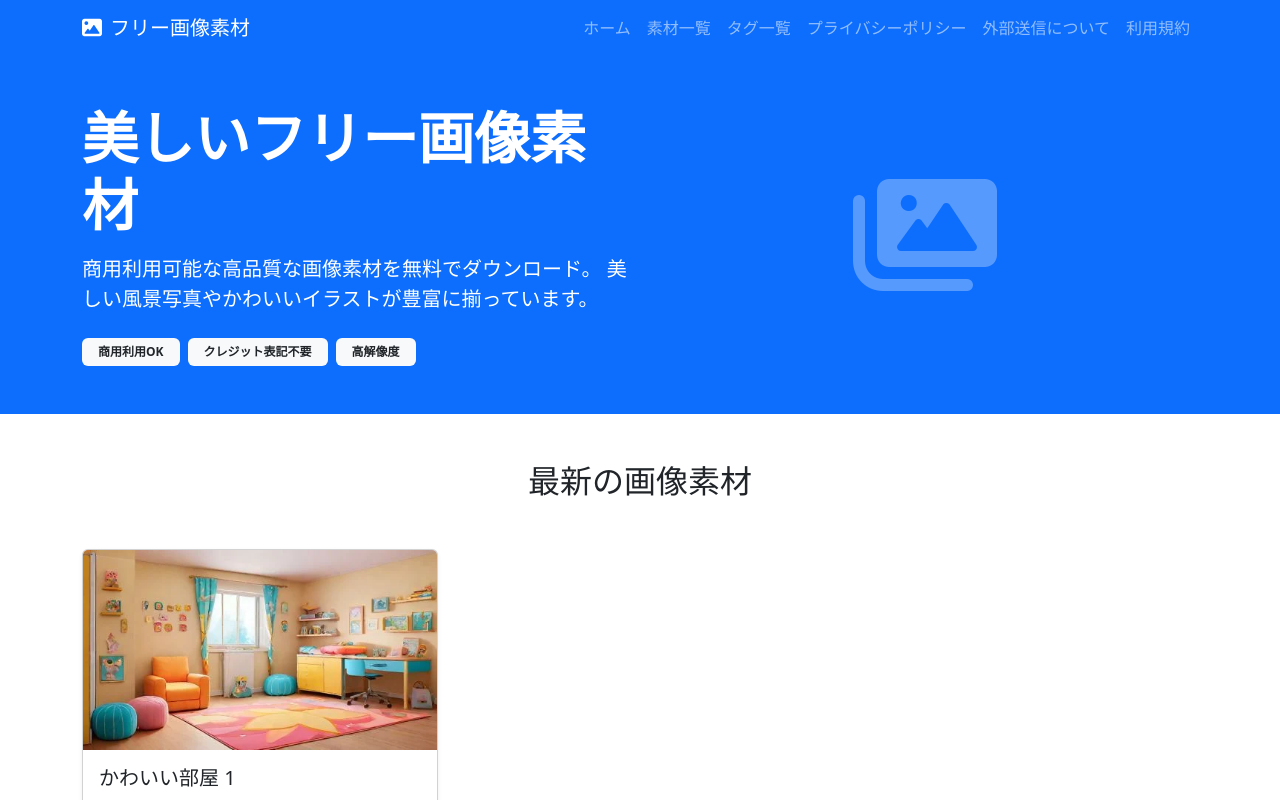
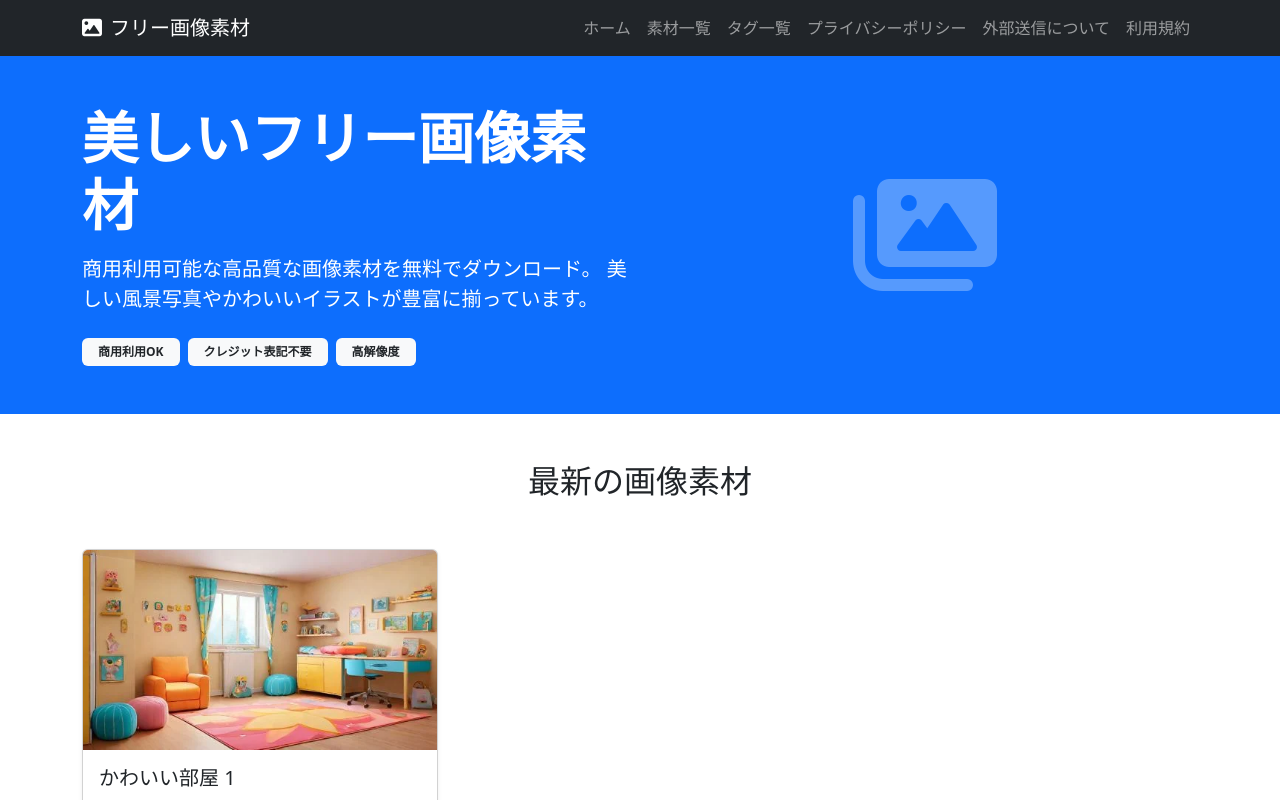
Before and after one commit to yohyama0216/yohyama0216.github.io-free-image-material-, a Next.js app: page / in a window 1280 px wide. Shown: the top 800 px of the page. Built offline with nearby package versions, Linux system fonts and the light colour scheme.

Commit message:
Update navigation bar background to dark theme - Change navbar from bg-primary to bg-dark for better visual appearance - Provides better contrast and modern look

```diff
--- a/components/Layout.js
+++ b/components/Layout.js
@@ -4,7 +4,7 @@
 const Layout = ({ children }) => {
   return (
     <>
-      <nav className="navbar navbar-expand-lg navbar-dark bg-primary">
+      <nav className="navbar navbar-expand-lg navbar-dark bg-dark">
         <div className="container">
           <Link href="/" className="navbar-brand text-decoration-none">
             <i className="fas fa-image me-2"></i>
```
Also changed, not shown: 9 other files (tests, documents, lock files or other folders).
